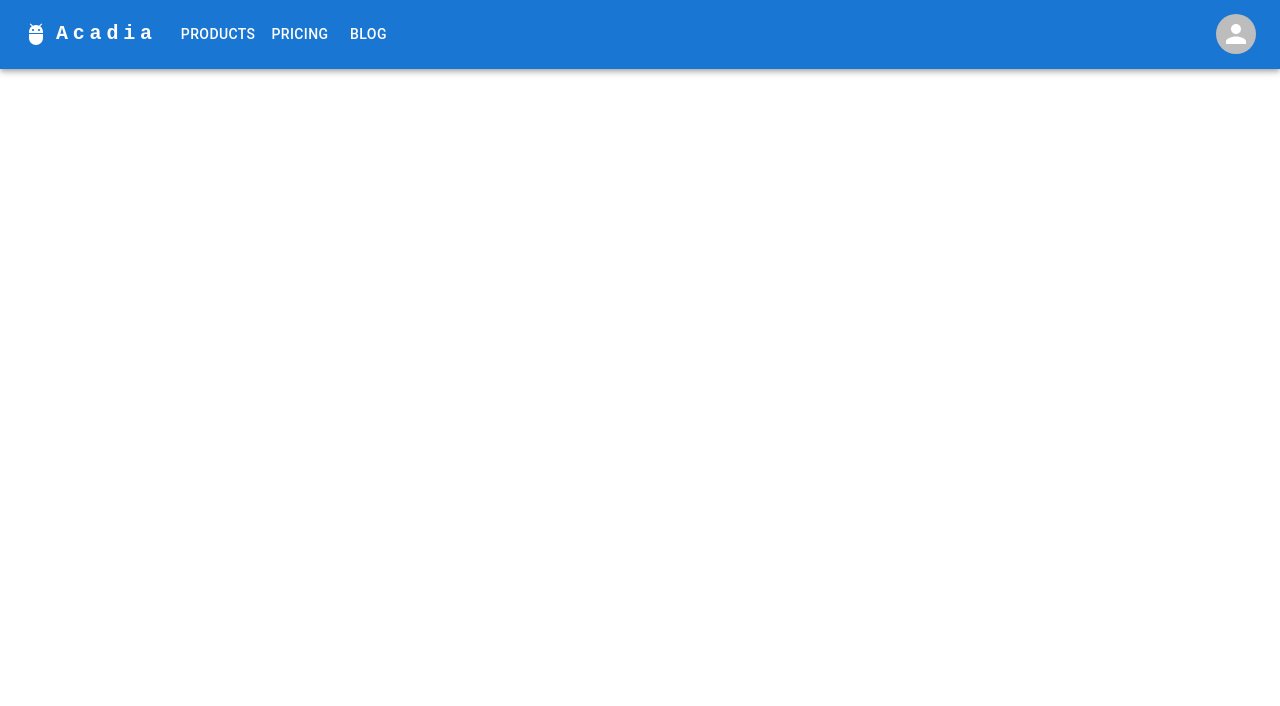
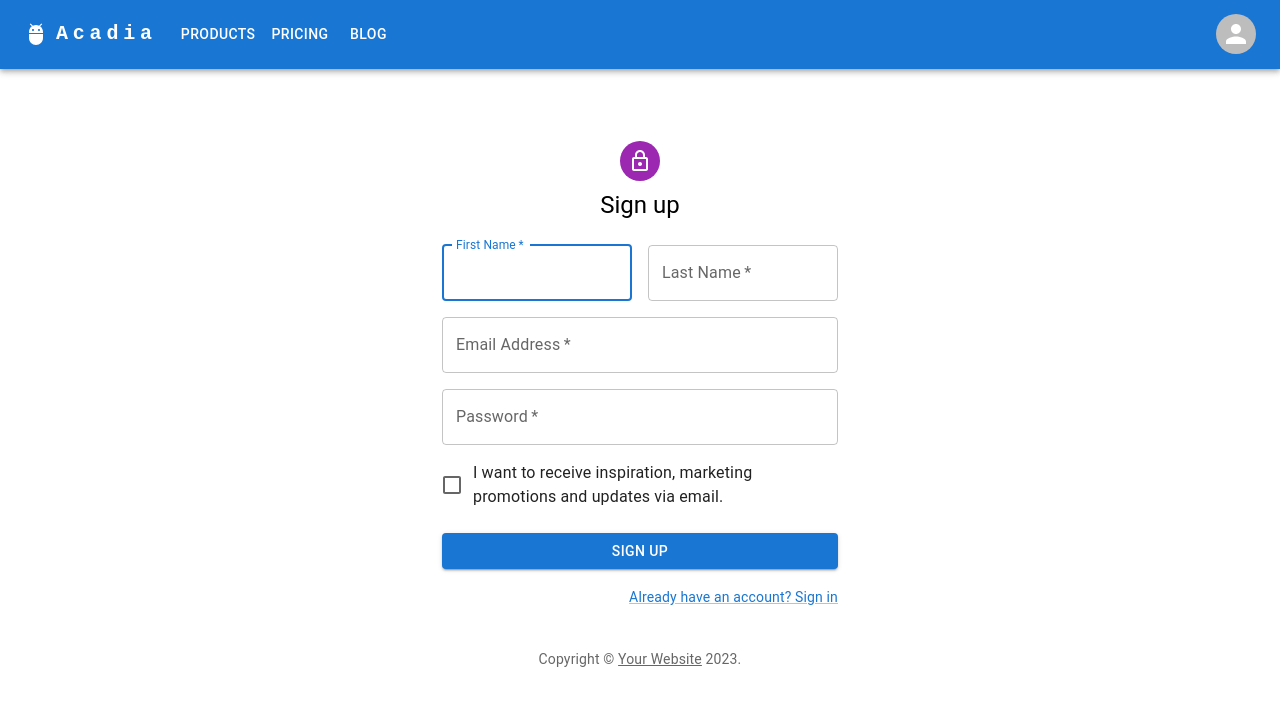
Before and after one commit to LilOTechGod/E-commerce-appeal-clothing-store, a React (Create React App) app in the folder arcadia-appeal-clothing-store/: page /Login in a window 1280 px wide. Shown: the top 706 px of the page. Built offline with nearby package versions, Linux system fonts and the light colour scheme; what react-swipeable-views-utils would draw is missing.

Commit message:
started categories page, need to work on category cards with products. Added the signin/login form and linked it with the login button on the appbar

```diff
--- a/arcadia-appeal-clothing-store/src/App.js
+++ b/arcadia-appeal-clothing-store/src/App.js
@@ -1,17 +1,13 @@
 import React from 'react';
 import './App.css';
 import {
-  BrowserRouter as Router,
-  Routes,
-  Route,
-  Link
-} from "react-router-dom";
+  BrowserRouter as Router, Route, Routes} from "react-router-dom";
 
 import LaunchPage from './components/launchPage/launchPage';
 import Appbar from './components/Appbar/app';
 import Carousel from './components/Carousel/carousel'
-
 import Products from "./components/products/Products"
+import Login from './components/Login/login'
 
 function App() {
   return (
@@ -25,8 +21,8 @@
         <Routes>
 
           <Route path='/' element={<Carousel />} />
-          <Route path='/products' element={<Products />} />
-
+          <Route path='/Products' element={<Products />} />
+          <Route path='/Login' element={<Login />} />
 
         </Routes>
       </Router>
--- a/arcadia-appeal-clothing-store/src/components/Appbar/app.js
+++ b/arcadia-appeal-clothing-store/src/components/Appbar/app.js
@@ -12,6 +12,7 @@
 import Tooltip from '@mui/material/Tooltip';
 import MenuItem from '@mui/material/MenuItem';
 import AdbIcon from '@mui/icons-material/Adb';
+import { Link } from '@mui/material';
 import "./app.css"
 
 const pages = ['Products', 'Pricing', 'Blog'];
@@ -152,9 +153,10 @@
               open={Boolean(anchorElUser)}
               onClose={handleCloseUserMenu}
             >
-              {settings.map((setting) => (
-                <MenuItem key={setting} onClick={handleCloseUserMenu}>
-                  <Typography textAlign="center">{setting}</Typography>
+              {settings.map((element) => (
+                console.log(element),
+                <MenuItem key={element} onClick={handleCloseUserMenu}>
+                  <Link textAlign="center" href={`/${element}`} underline='none'>{element}</Link>
                 </MenuItem>
               ))}
             </Menu>
--- a/arcadia-appeal-clothing-store/src/components/Carousel/carousel.js
+++ b/arcadia-appeal-clothing-store/src/components/Carousel/carousel.js
@@ -9,6 +9,7 @@
 import KeyboardArrowRight from '@mui/icons-material/KeyboardArrowRight';
 import SwipeableViews from 'react-swipeable-views';
 import { autoPlay } from 'react-swipeable-views-utils';
+import Categories from '../Categories/categories';
 
 
 const AutoPlaySwipeableViews = autoPlay(SwipeableViews);
@@ -54,6 +55,7 @@
   };
 
   return (
+    <div>
     <Box sx={{ flexGrow: 1 }}>
       <Paper
         square
@@ -123,6 +125,8 @@
         }
       />
     </Box>
+    <Categories/>
+    </div>
   );
 }
 
--- /dev/null
+++ b/arcadia-appeal-clothing-store/src/components/Categories/categories.css
@@ -0,0 +1,3 @@
+h1 {
+    color:black;
+}
--- /dev/null
+++ b/arcadia-appeal-clothing-store/src/components/Categories/categories.js
@@ -0,0 +1,13 @@
+import React from 'react'
+import './categories.css';
+
+const categories = () => {
+  return (
+    <div>
+        <h1>Categories</h1>
+    </div>
+  );
+}
+
+
+export default categories;
--- /dev/null
+++ b/arcadia-appeal-clothing-store/src/components/Login/login.js
@@ -0,0 +1,131 @@
+import * as React from 'react';
+import Avatar from '@mui/material/Avatar';
+import Button from '@mui/material/Button';
+import CssBaseline from '@mui/material/CssBaseline';
+import TextField from '@mui/material/TextField';
+import FormControlLabel from '@mui/material/FormControlLabel';
+import Checkbox from '@mui/material/Checkbox';
+import Link from '@mui/material/Link';
+import Grid from '@mui/material/Grid';
+import Box from '@mui/material/Box';
+import LockOutlinedIcon from '@mui/icons-material/LockOutlined';
+import Typography from '@mui/material/Typography';
+import Container from '@mui/material/Container';
+import { createTheme, ThemeProvider } from '@mui/material/styles';
+
+function Copyright(props) {
+  return (
+    <Typography variant="body2" color="text.secondary" align="center" {...props}>
+      {'Copyright © '}
+      <Link color="inherit" href="https://mui.com/">
+        Your Website
+      </Link>{' '}
+      {new Date().getFullYear()}
+      {'.'}
+    </Typography>
+  );
+}
+
+const theme = createTheme();
+
+export default function login() {
+  const handleSubmit = (event) => {
+    event.preventDefault();
+    const data = new FormData(event.currentTarget);
+    console.log({
+      email: data.get('email'),
+      password: data.get('password'),
+    });
+  };
+
+  return (
+    <ThemeProvider theme={theme}>
+      <Container component="main" maxWidth="xs">
+        <CssBaseline />
+        <Box
+          sx={{
+            marginTop: 8,
+            display: 'flex',
+            flexDirection: 'column',
+            alignItems: 'center',
+          }}
+        >
+          <Avatar sx={{ m: 1, bgcolor: 'secondary.main' }}>
+            <LockOutlinedIcon />
+          </Avatar>
+          <Typography component="h1" variant="h5">
+            Sign up
+          </Typography>
+          <Box component="form" noValidate onSubmit={handleSubmit} sx={{ mt: 3 }}>
+            <Grid container spacing={2}>
+              <Grid item xs={12} sm={6}>
+                <TextField
+                  autoComplete="given-name"
+                  name="firstName"
+                  required
+                  fullWidth
+                  id="firstName"
+                  label="First Name"
+                  autoFocus
+                />
+              </Grid>
+              <Grid item xs={12} sm={6}>
+                <TextField
+                  required
+                  fullWidth
+                  id="lastName"
+                  label="Last Name"
+                  name="lastName"
+                  autoComplete="family-name"
+                />
+              </Grid>
+              <Grid item xs={12}>
+                <TextField
+                  required
+                  fullWidth
+                  id="email"
+                  label="Email Address"
+                  name="email"
+                  autoComplete="email"
+                />
+              </Grid>
+              <Grid item xs={12}>
+                <TextField
+                  required
+                  fullWidth
+                  name="password"
+                  label="Password"
+                  type="password"
+                  id="password"
+                  autoComplete="new-password"
+                />
+              </Grid>
+              <Grid item xs={12}>
+                <FormControlLabel
+                  control={<Checkbox value="allowExtraEmails" color="primary" />}
+                  label="I want to receive inspiration, marketing promotions and updates via email."
+                />
+              </Grid>
+            </Grid>
+            <Button
+              type="submit"
+              fullWidth
+              variant="contained"
+              sx={{ mt: 3, mb: 2 }}
+            >
+              Sign Up
+            </Button>
+            <Grid container justifyContent="flex-end">
+              <Grid item>
+                <Link href="#" variant="body2">
+                  Already have an account? Sign in
+                </Link>
+              </Grid>
+            </Grid>
+          </Box>
+        </Box>
+        <Copyright sx={{ mt: 5 }} />
+      </Container>
+    </ThemeProvider>
+  );
+}
```
Also changed, not shown: arcadia-appeal-clothing-store/src/components/launchPage/launchPage.css (deleted), 2 other files (tests, documents, lock files or other folders).
